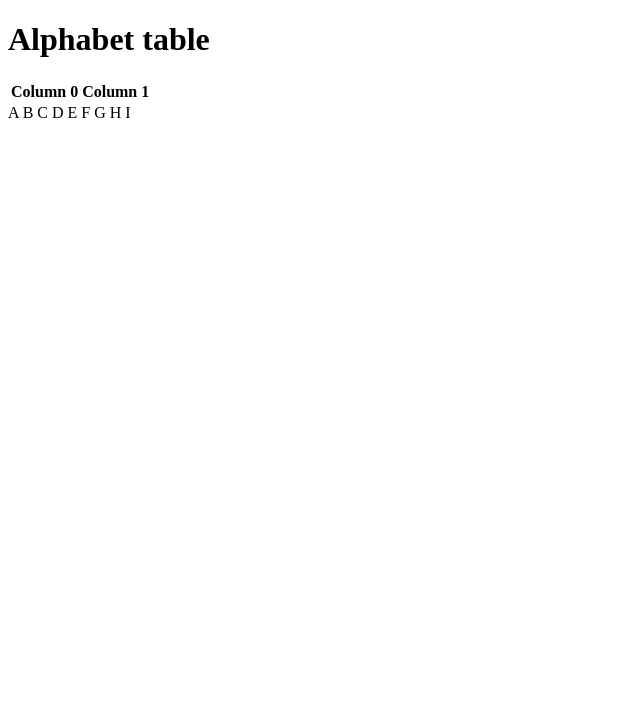
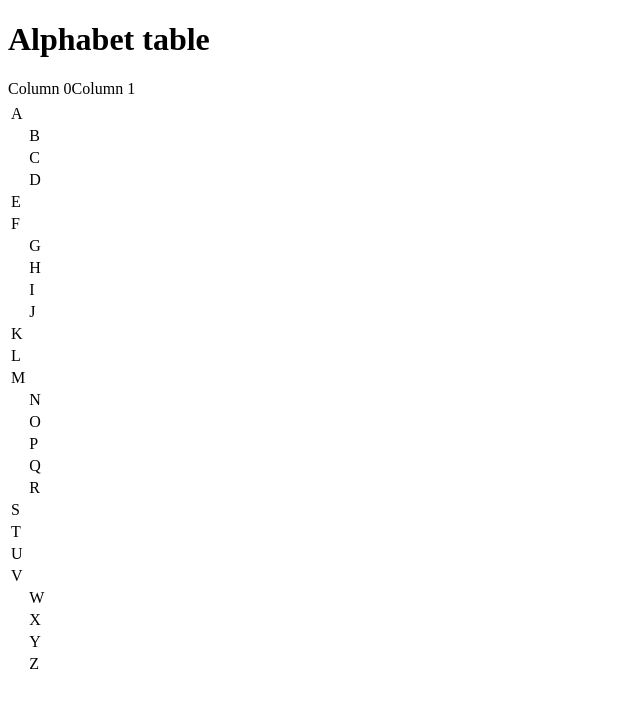
Before and after one commit to comp426-2022-spring/a00-rahqis, a website: page index.html in a window 1280 px wide. Shown: the whole page, without its empty margins (0-640 px from the left). Drawn offline with Linux system fonts and the light colour scheme.

Commit message:
completed index.html

```diff
--- a/index.html
+++ b/index.html
@@ -1,23 +1,19 @@
 <!DOCTYPE html>
 
-<html lang="en">
+<html>
     <head>
         <meta charset="UTF-8">
-        <meta name="viewport" content="width=device-width, intiial-scale=1.0">
+        <meta name="viewport" content="width=device-width, initial-scale=1.0">
         <title>Alphabet</title>
     </head>
-
     <body>
         <div>
             <h1>Alphabet table</h1>
             <table>
                 <thead>
-                    <tr>
-                        <th>Column 0</th>
-                        <th>Column 1</th>
-                    </tr>
+                    <tr>Column 0</tr>
+                    <tr>Column 1</tr>
                 </thead>
-            </table>
                 <tbody>
                     <tr>
                         <td>A</td>
@@ -28,8 +24,8 @@
                         <td>B</td>
                     </tr>
                     <tr>
+                        <td></td>
                         <td>C</td>
-                    <td></td>
                     </tr>
                     <tr>
                         <td></td>
@@ -55,9 +51,76 @@
                         <td></td>
                         <td>I</td>
                     </tr>
+                    <tr>
+                        <td></td>
+                        <td>J</td>
+                    </tr>
+                    <tr>
+                        <td>K</td>
+                        <td></td>
+                    </tr>
+                    <tr>
+                        <td>L</td>
+                        <td></td>
+                    </tr>
+                    <tr>
+                        <td>M</td>
+                        <td></td>
+                    </tr>
+                    <tr>
+                        <td></td>
+                        <td>N</td>
+                    </tr>
+                    <tr>
+                        <td></td>
+                        <td>O</td>
+                    </tr>
+                    <tr>
+                        <td></td>
+                        <td>P</td>
+                    </tr>
+                    <tr>
+                        <td></td>
+                        <td>Q</td>
+                    </tr>
+                    <tr>
+                        <td></td>
+                        <td>R</td>
+                    </tr>
+                    <tr>
+                        <td>S</td>
+                        <td></td>
+                    </tr>
+                    <tr>
+                        <td>T</td>
+                        <td></td>
+                    </tr>
+                    <tr>
+                        <td>U</td>
+                        <td></td>
+                    </tr>
+                    <tr>
+                        <td>V</td>
+                        <td></td>
+                    </tr>
+                    <tr>
+                        <td></td>
+                        <td>W</td>
+                    </tr>
+                    <tr>
+                        <td></td>
+                        <td>X</td>
+                    </tr>
+                    <tr>
+                        <td></td>
+                        <td>Y</td>
+                    </tr>
+                    <tr>
+                        <td></td>
+                        <td>Z</td>
+                    </tr>
                 </tbody>
+            </table>
         </div>
-
     </body>
-
 </html>
```
Lines whose indentation alone changed are shown as unchanged.
